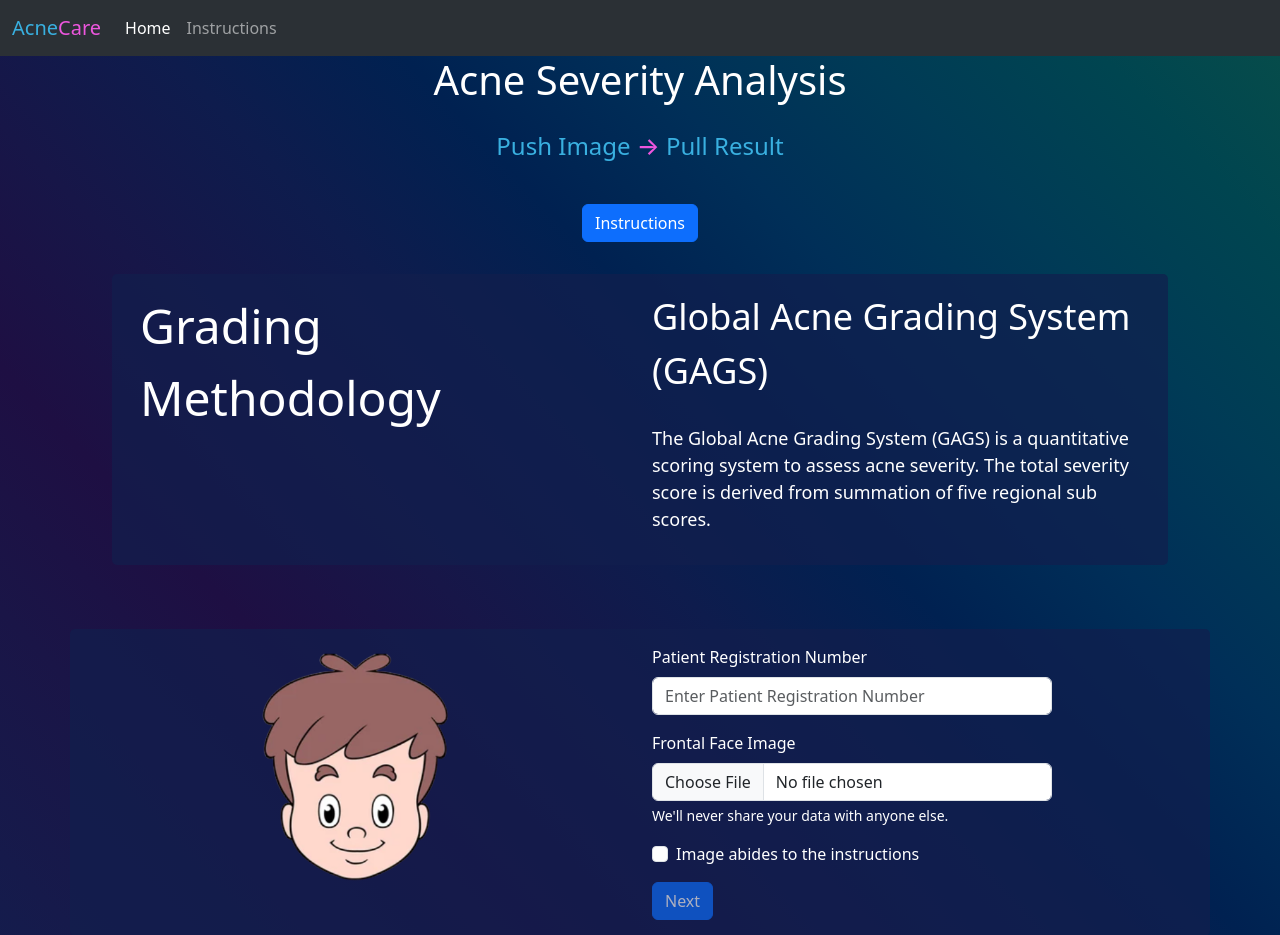
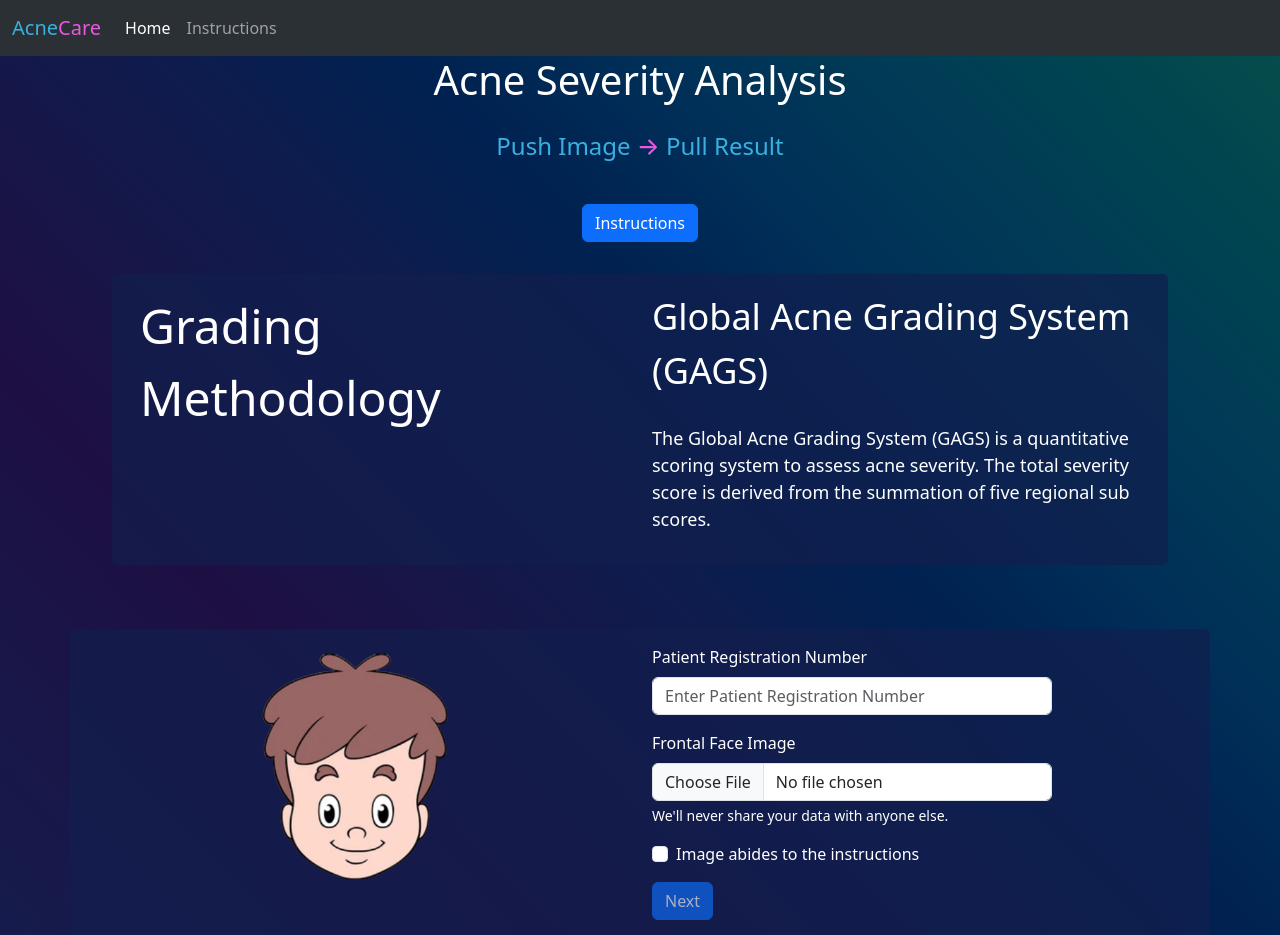
Before and after one commit to sushnag22/Acne-Detector, a Flask app: page / in a window 1280 px wide. Shown: the top 935 px of the page. Run offline with Flask 3, Linux system fonts and the light colour scheme.

Commit message:
Update index.html

```diff
--- a/app/templates/index.html
+++ b/app/templates/index.html
@@ -165,7 +165,7 @@
               ><br /><br />
               The Global Acne Grading System (GAGS) is a quantitative scoring
               system to assess acne severity. The total severity score is
-              derived from summation of five regional sub scores.
+              derived from the summation of five regional sub scores.
             </p>
           </div>
         </div>
```
